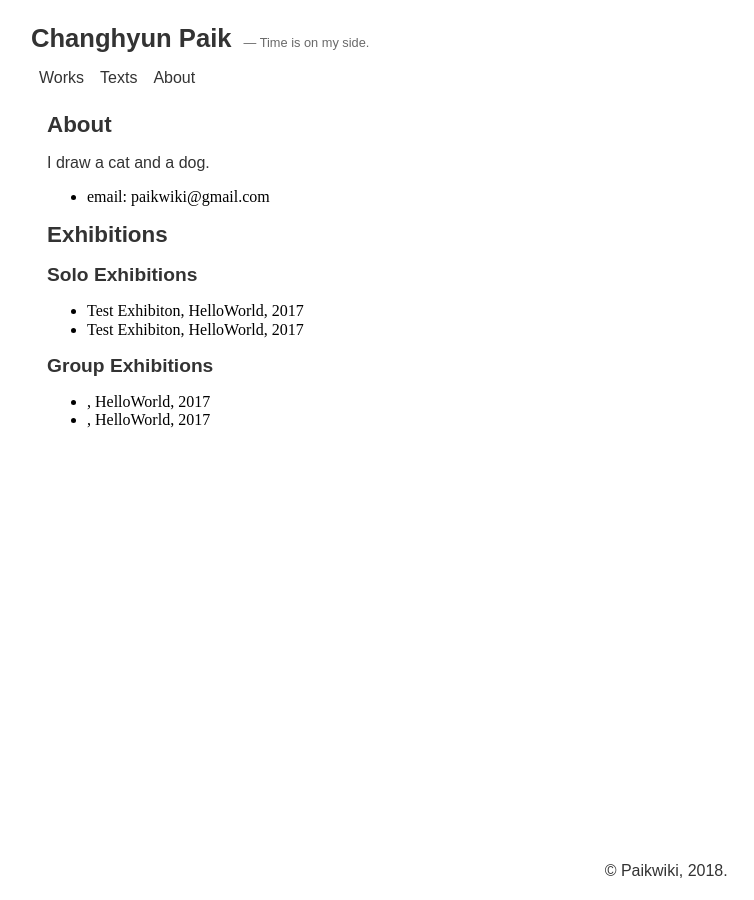
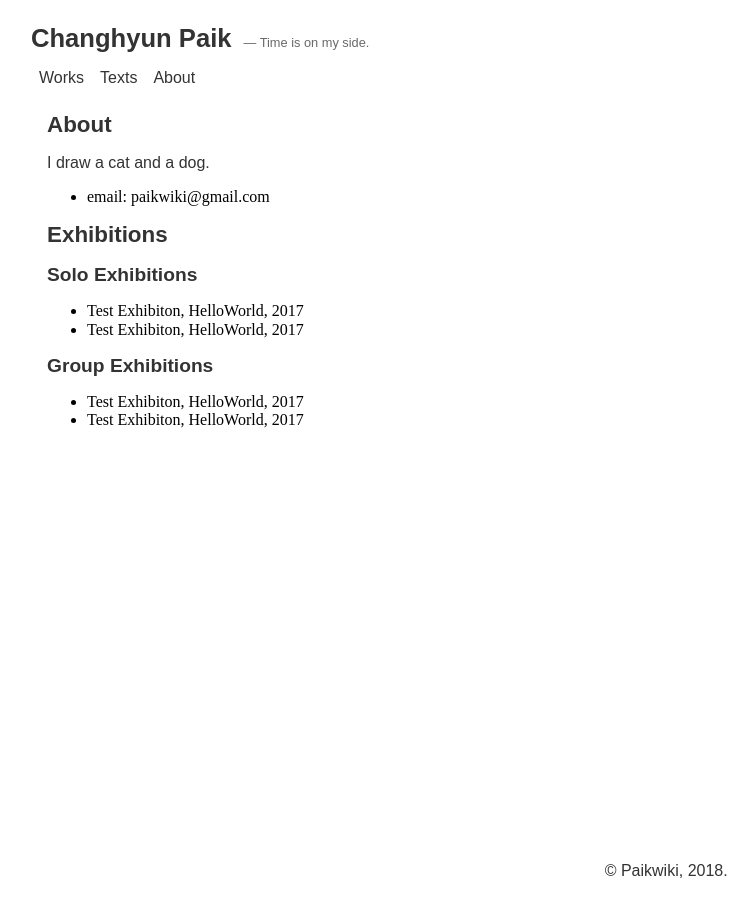
Before and after one commit to paikwiki/jt-alpha, a Jekyll site: the page built from About.md, in a window 1280 px wide. Shown: the whole page, without its empty margins (9-763 px from the left). Built offline with Jekyll 4.4.1, drawn with Linux system fonts in a browser that asks for light colours.

Commit message:
Remove <,> in about page(parsing problem):jack_o_lantern:

```diff
--- a/About.md
+++ b/About.md
@@ -17,5 +17,5 @@ I draw a cat and a dog.
 
 ## Group Exhibitions
 
-- <Test Exhibiton>, HelloWorld, 2017
-- <Test Exhibiton>, HelloWorld, 2017
+- Test Exhibiton, HelloWorld, 2017
+- Test Exhibiton, HelloWorld, 2017
```
